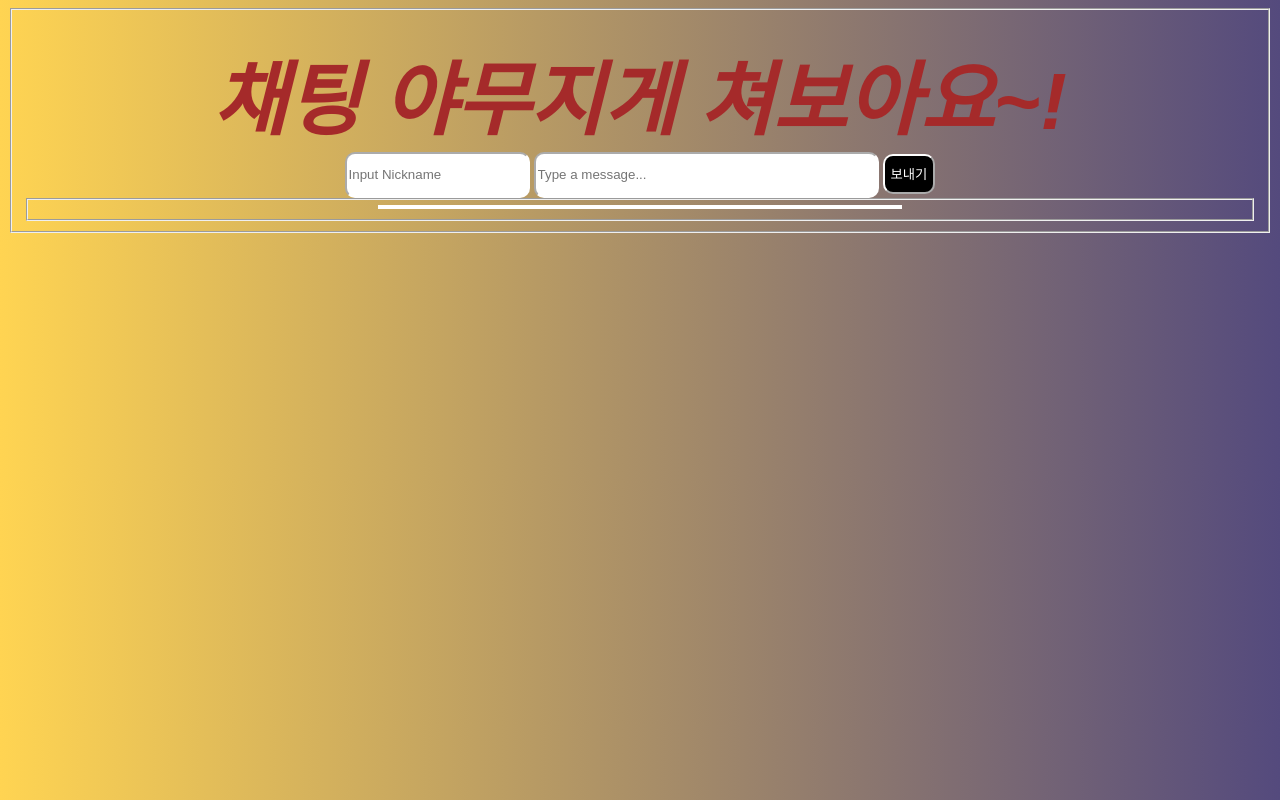
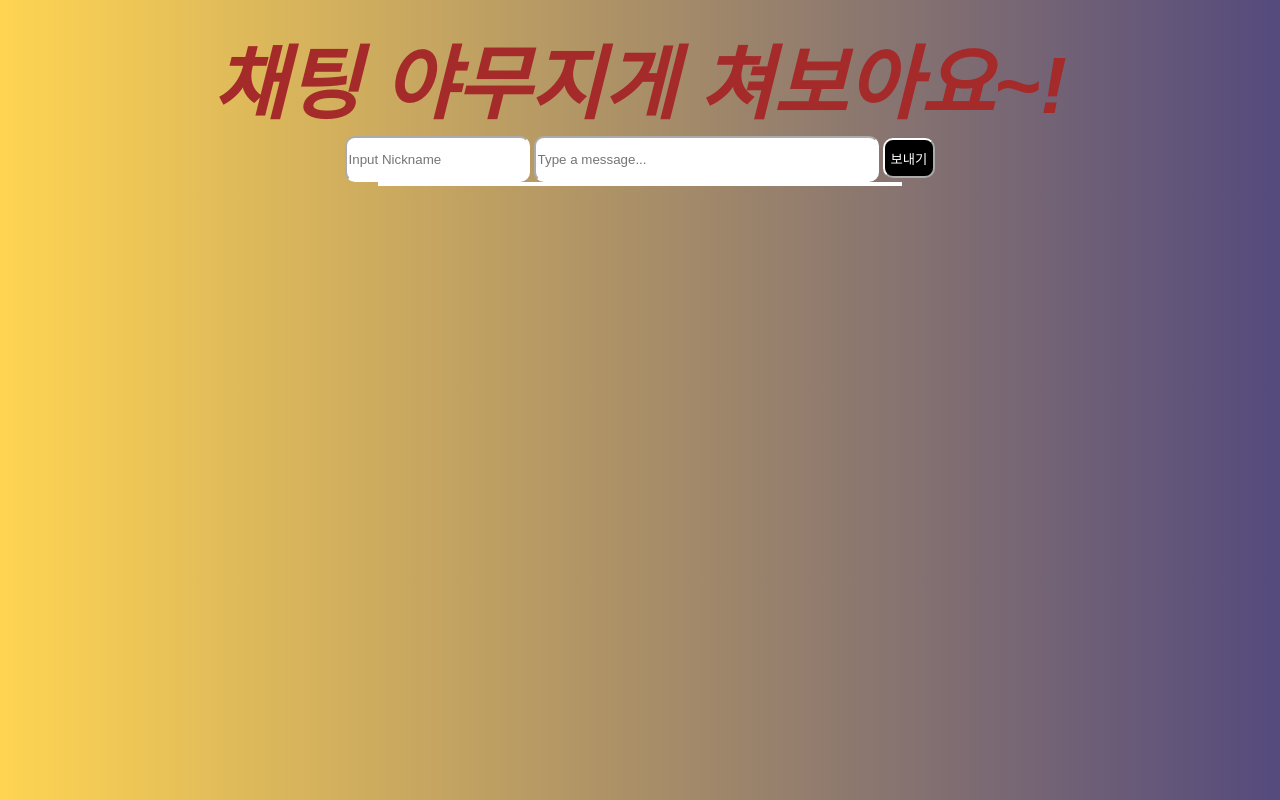
Before and after one commit to snSon/sw_web_project, a website: page index.html in a window 1280 px wide. Drawn offline with Linux system fonts and the light colour scheme; a web font is replaced by a local one.

Commit message:
fieldset modify
.

```diff
--- a/index.html
+++ b/index.html
@@ -6,16 +6,16 @@
     <link rel="stylesheet" href="style.css">
 </head>
 <body>
-    <fieldset>
+
     <div id="title"><strong>채팅 야무지게 쳐보아요~!</strong></div>
     <input type="text" size="20" id="nickname" placeholder="Input Nickname" required>
     <input type="text"size="40" id="messageInput" placeholder="Type a message...">
-    <button onclick="sendMessage()">보내기</button><fieldset>
+    <button onclick="sendMessage()">보내기</button><fielset>
     <div id="chat"></div>
+
     <!-- 소리 출력 -->
     <audio id="audio" src="COW.mp3"></audio>
 
-    </fieldset>
     <script>
         const ws = new WebSocket('ws://localhost:8080'); // 여기로 접속
         const chat = document.getElementById('chat');
--- a/log.txt
+++ b/log.txt
@@ -1,2 +1,4 @@
 2024-04-01T06:37:29.653Z hi
 2024-04-01T06:37:32.890Z hello
+2024-04-03T09:49:15.220Z jiwan
+2024-04-03T09:49:26.001Z jiwan
```
